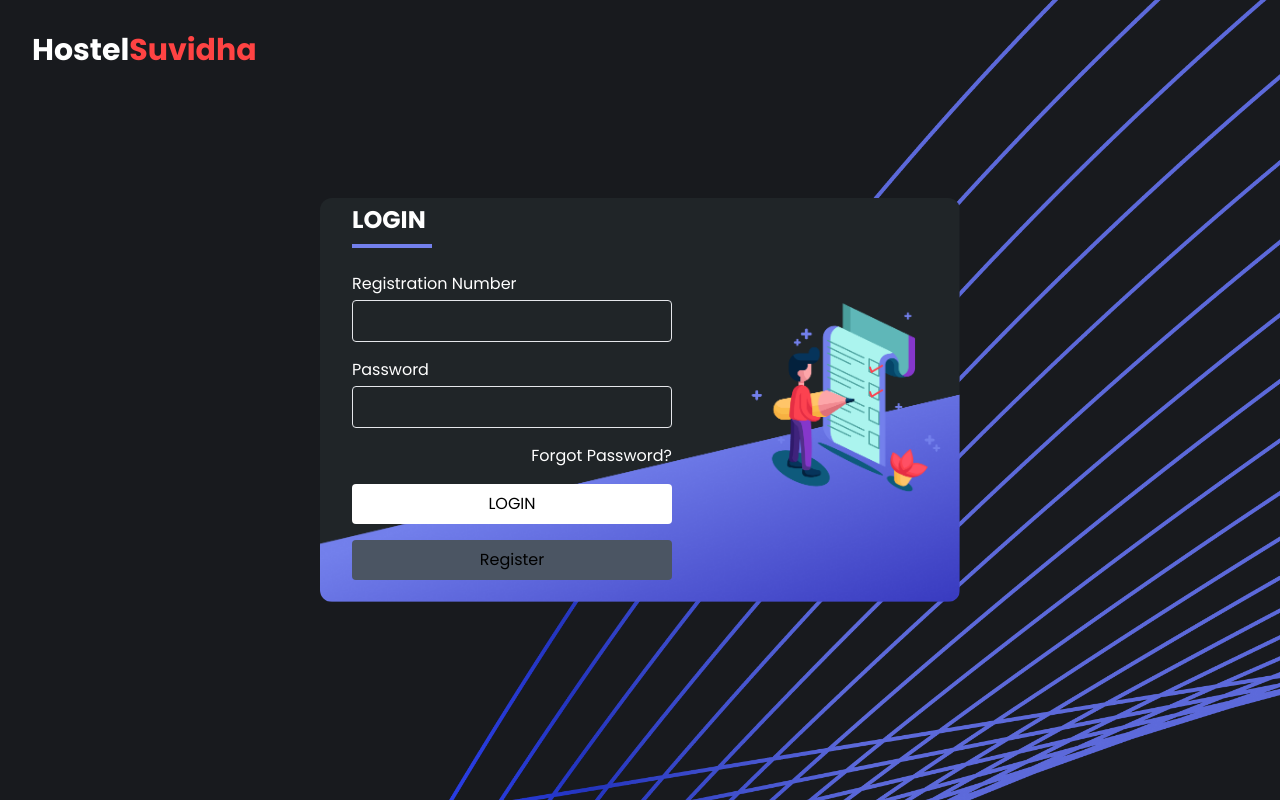
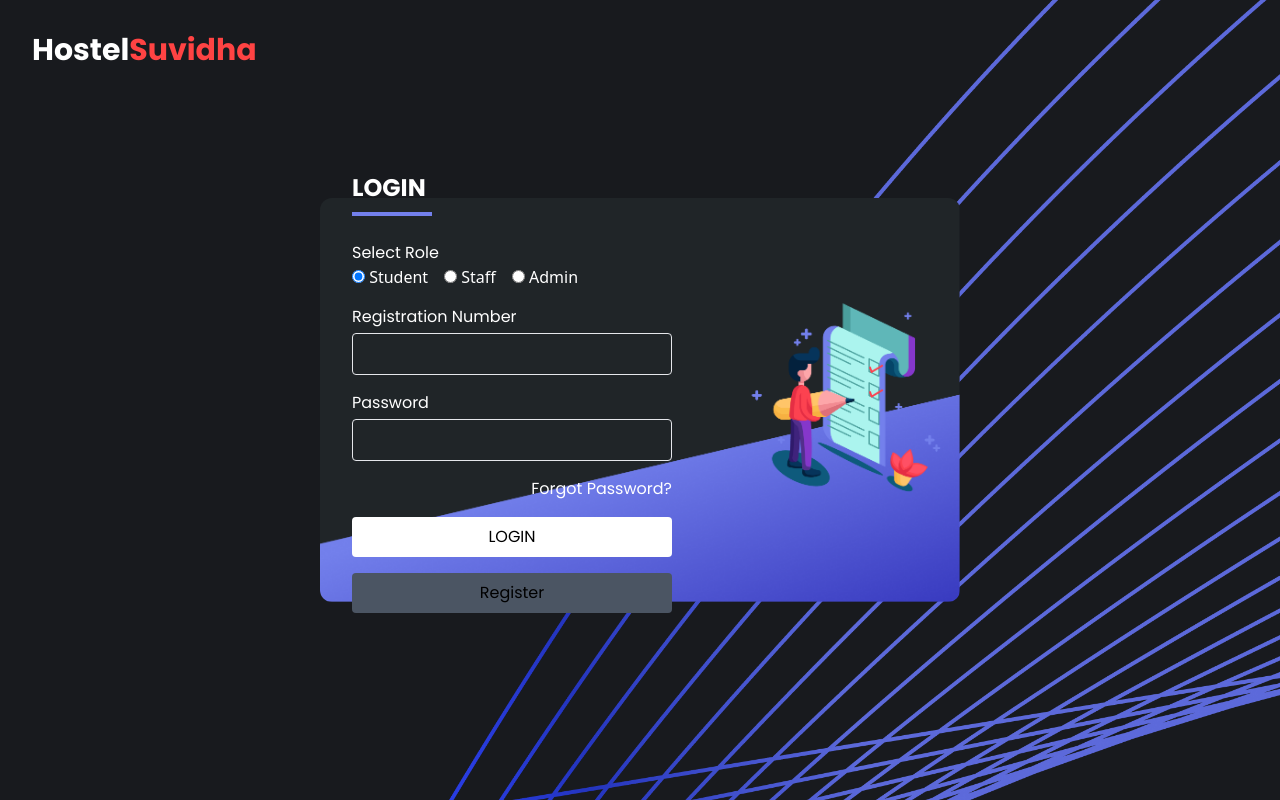
Before and after one commit to ddddsssss4/Hostel_Suvidha_Frontend, a React (Vite) app in the folder Hostel_Suvidha/: page / in a window 1280 px wide. Built offline with nearby package versions, Linux system fonts and the light colour scheme.

Commit message:
added toggle for login

```diff
--- a/Hostel_Suvidha/src/Components/Login.jsx
+++ b/Hostel_Suvidha/src/Components/Login.jsx
@@ -10,27 +10,30 @@ const Login = () => {
     regNumber: '',
     password: ''
   });
+  const [role, setRole] = useState('student'); // State to track selected role
   const [loading, setLoading] = useState(false); // State to track loading
   const navigate = useNavigate();
 
   const handleSubmit = async (e) => {
     e.preventDefault();
     setLoading(true); // Set loading to true
+
     try {
-      const response = await axios.post(`${backendUrl}/students/login`, {
+      const response = await axios.post(`${backendUrl}/${role}/login`, {
         'regNumber': formData.regNumber,
         'password': formData.password
       }, { withCredentials: true });
 
       console.log('Response:', response.data);
-      console.log('Response token:', response.data.data.accessToken);
-      let accessToken = response.data.data.accessToken;
-      let refreshToken = response.data.data.refreshToken;
-      let student = response.data.data.student;
-      localStorage.setItem('accessToken', response.data.data.accessToken);
-      localStorage.setItem('regNumber', response.data.data.student.regNumber);
+      const { accessToken, refreshToken, student } = response.data.data;
+
+      // Store login data in local storage
+      localStorage.setItem('accessToken', accessToken);
+      localStorage.setItem('regNumber', student.regNumber);
       localStorage.setItem('loginData', JSON.stringify({ data: { accessToken, refreshToken, student } }));
-      navigate("/dashboard");
+
+      // Navigate based on role
+      navigate(`/${role}/dashboard`);
     } catch (error) {
       console.error('There was an error!', error);
     } finally {
@@ -46,6 +49,10 @@ const Login = () => {
     }));
   };
 
+  const handleRoleChange = (e) => {
+    setRole(e.target.value);
+  };
+
   return (
     <div className='relative w-6/12 h-screen flex items-center justify-start'>
       <img src={loginbg} className='absolute w-full h-3/12 object-fit z-0 rounded-xl' alt='Login Background' />
@@ -55,7 +62,38 @@ const Login = () => {
             <h1 className='font-poppins text-2xl mb-2 text-white font-bold'>LOGIN</h1>
             <div className='w-20 bg-[#7380EC] h-1 mb-4'></div>
           </div>
-          {loading ? ( // Show the spinner if loading is true
+
+          <div className="mb-4">
+            <label className='font-poppins text-white'>Select Role</label>
+            <div className="flex space-x-4">
+              <label className="text-white">
+                <input
+                  type="radio"
+                  value="student"
+                  checked={role === 'student'}
+                  onChange={handleRoleChange}
+                /> Student
+              </label>
+              <label className="text-white">
+                <input
+                  type="radio"
+                  value="staff"
+                  checked={role === 'staff'}
+                  onChange={handleRoleChange}
+                /> Staff
+              </label>
+              <label className="text-white">
+                <input
+                  type="radio"
+                  value="admin"
+                  checked={role === 'admin'}
+                  onChange={handleRoleChange}
+                /> Admin
+              </label>
+            </div>
+          </div>
+
+          {loading ? (
             <Spinner />
           ) : (
             <>
```
